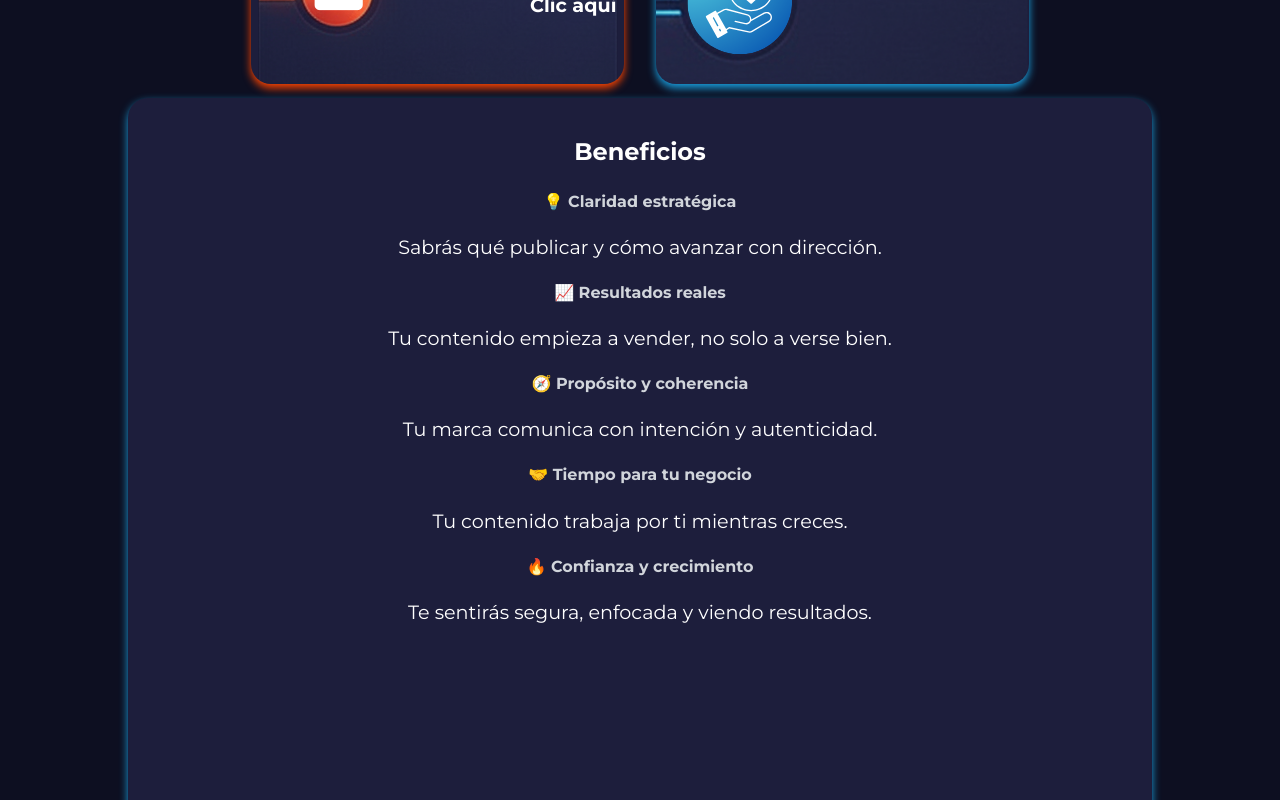
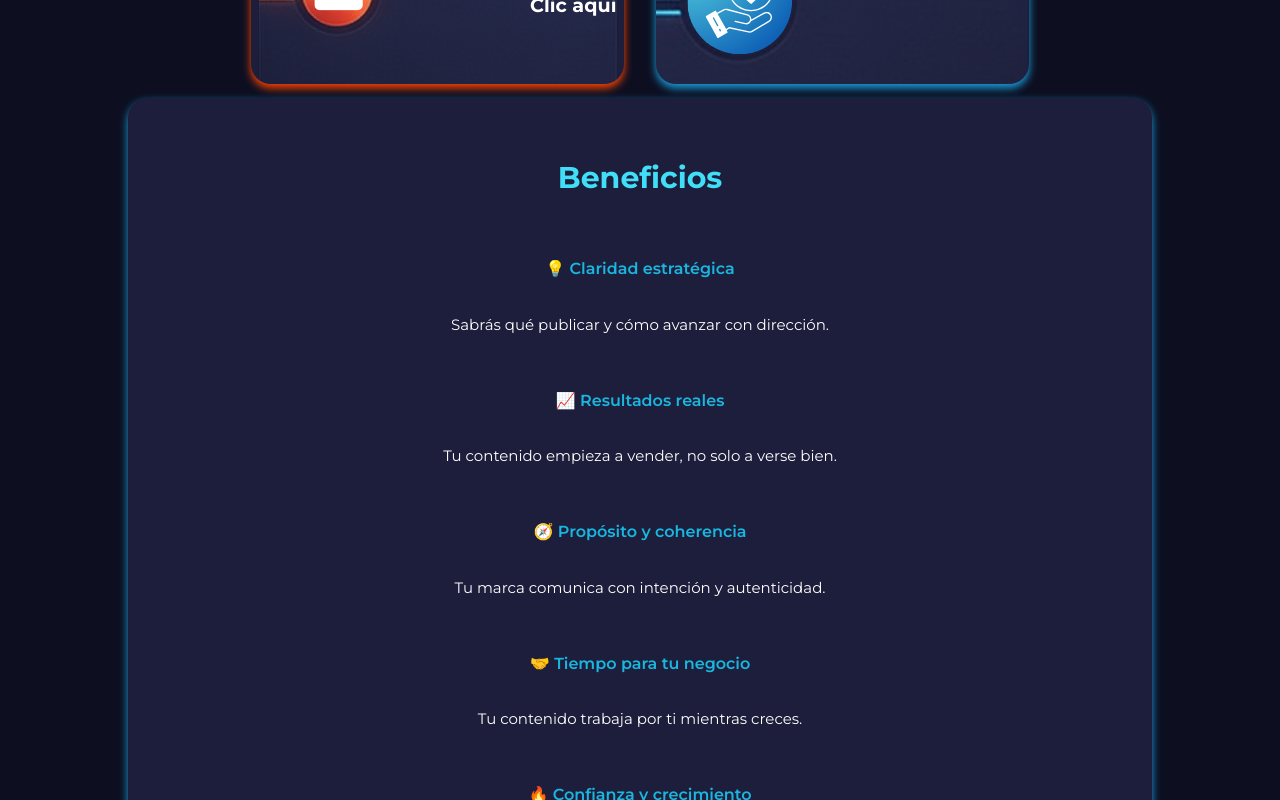
Before and after one commit to JoseJava-dev/OrganicADS---Portfolio, a React (Vite) app: page / in a window 1280 px wide. Shown: the part 580-1380 px from the top of the page. Built offline with nearby package versions, Linux system fonts and the light colour scheme.

Commit message:
desplegable-ok

```diff
--- a/src/components/Process.jsx
+++ b/src/components/Process.jsx
@@ -10,7 +10,7 @@ const Process = ({ handleWindow }) => {
           <button className="buttonClose" onClick={handleWindow}>x</button>
         </div>
         <div className="proceSpan">
-          /* <strong>🔍 Auditoría personalizada</strong>
+           <strong>🔍 Auditoría personalizada</strong>
           <p>Analizo tus redes o campañas para detectar oportunidades y definir tu punto de partida.</p>
 
           <strong>👤 Optimización de perfiles</strong>
@@ -23,7 +23,7 @@ const Process = ({ handleWindow }) => {
           <p>Creo textos e ideas que transmiten valor y convierten seguidores en clientes.</p>
 
           <strong>🤝 Acompañamiento</strong>
-          <p>Te guío paso a paso para entender tus métricas y mejorar tus resultados.</p> */
+          <p>Te guío paso a paso para entender tus métricas y mejorar tus resultados.</p>
         </div>
       </div>
     </div>,
--- a/src/components/styles/proceStyle.css
+++ b/src/components/styles/proceStyle.css
@@ -14,14 +14,14 @@
 /*  Este debe ser el className del div Contenido / 'hijo' */
 .modal-content {
   position: relative; /* Permite posicionar elementos secundarios dentro del modal (como botones) */
-  border: solid white; /* Aplica un borde blanco alrededor del modal */
+  border: solid var(--shadow-color); /* Aplica un borde blanco alrededor del modal */
   padding: 20px; /* Agrega espacio interno alrededor del contenido del modal */
   border-radius: 8px; /* Hace que las esquinas del modal sean redondeadas */
-  max-width: 80vw; /* Limita el ancho máximo del modal a 400px */
+  max-width: 40vw; /* Limita el ancho máximo del modal a 400px */
   height: 80vh;
   width: 100%; /* Permite que el modal sea responsivo y ocupe hasta el 100% de su contenedor */
   text-align: center; /* Centra el texto dentro del modal */
-  background-color: #242424; /* Aplica un color de fondo gris oscuro al modal */
+  background-color: var(--card); /* Aplica un color de fondo gris oscuro al modal */
 }
 
 
@@ -36,8 +36,54 @@
   top: 5px;
   right: 5px;
   background: transparent;
-  border: none;
-  font-size: 14px;
+  border: solid white;
+  border-radius: 50%;
+  background-color: gray;
+  font-size: 20px;
+  font-weight: bold;
   cursor: pointer;
   margin-top: 2px;
+  color: white;
 }
+
+
+.proceSpan {
+  display: flex;
+  flex-direction: column;
+  /* ocupa todo el alto del padre */
+  height: 100%;
+  /* reparten el espacio libre entre los hijos */
+  justify-content: space-between; /* o space-evenly si prefieres espacios iguales alrededor */
+  /* opcional: para que el ancho y padding no crezcan fuera del box */
+  box-sizing: border-box;
+  margin-top: 1rem;
+}
+
+.proceSpan p {
+  margin: 0; /* elimina espacios entre párrafos */
+  font-size: 15px;
+  margin-bottom: 20px;
+}
+
+.proceSpan h2 {
+  color: var(--blueElectric);
+  font-size: 30px;
+}
+
+.proceSpan strong {
+  display: inline;
+  font-weight: 600;
+  color: #19b7df;
+}
+
+
+@media (max-width:  1300px) {
+
+.modal-content {
+  max-width: 80vw; /* Limita el ancho máximo del modal a 400px */
+  height: 80vh;
+
+}
+
+
+}
```
